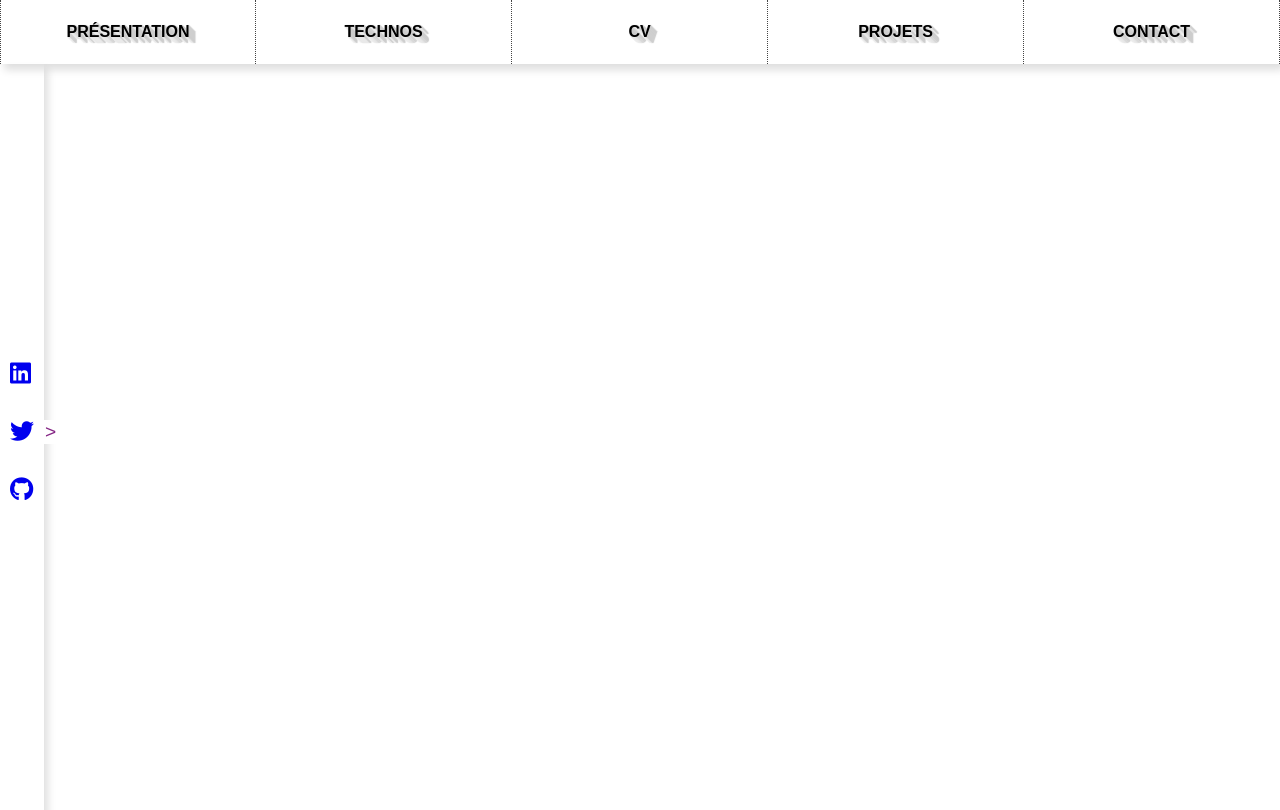
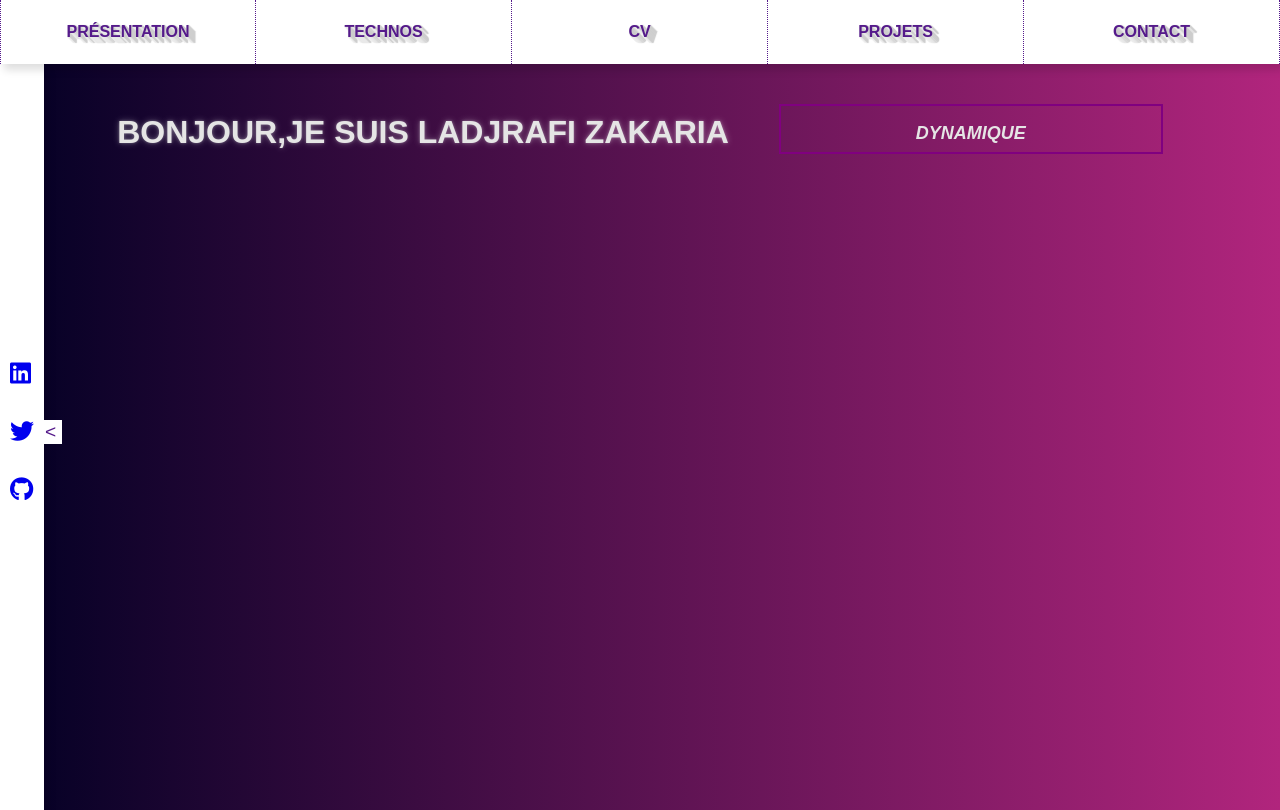
Before and after one commit to zakaria-69/Portfolio_React_Sass, a React (Create React App) app: page / in a window 1280 px wide. Built offline with nearby package versions, Linux system fonts and the light colour scheme; a web font is replaced by a local one.

Commit message:
creation anim de presentation

```diff
--- a/public/index.html
+++ b/public/index.html
@@ -1,5 +1,5 @@
 <!DOCTYPE html>
-<html lang="en">
+<html lang="fr">
   <head>
     <meta charset="utf-8" />
     <link rel="icon" href="%PUBLIC_URL%/favicon.ico" />
--- /dev/null
+++ b/src/components/Presentation.js
@@ -0,0 +1,53 @@
+import React from 'react';
+
+const Presentation = () => {
+    return (
+        <main className='presentation__container presentation__anim'>
+            <h1>Bonjour,je suis Ladjrafi Zakaria</h1>
+            <section className='presentation__container__animation'>
+                <div className='first'>
+                    <div>
+                        Fraichement diplômé
+                    </div>
+                </div>
+                <div className='second'>
+                    <div>
+                        Développeur Integrateur web
+                    </div>
+                </div>
+                <div className='third'>
+                    <div>
+                        Motivé
+                    </div>
+                </div>
+                <div className='fourth'>
+                    <div>
+                        Dynamique
+                    </div>
+                </div>
+                <div className='fifth'>
+                    <div>
+                        Rigoureux
+                    </div>
+                </div>
+                <div className='sixth'>
+                    <div>
+                        Passionné
+                    </div>
+                </div>
+                <div className='seventh'>
+                    <div>
+                        force de proposition
+                    </div>
+                </div>
+                <div className='height'>
+                    <div>
+                        Curieux
+                    </div>
+                </div>
+            </section>
+        </main>
+    );
+}
+
+export default Presentation;
--- a/src/components/SideBar.js
+++ b/src/components/SideBar.js
@@ -40,7 +40,7 @@ const LeftLinks = () => {
                     <button className='toggle__sidebar'
                         onClick={handleToggleSidebar}
                         id='toggleSidebar'
-                        title='réseaux'>&gt;</button>
+                        title='réseaux'>&lt;</button>
                 </div>)
                 :
                 (
--- a/src/pages/Home.js
+++ b/src/pages/Home.js
@@ -1,5 +1,6 @@
 import React from 'react';
 import Navbar from '../components/Navbar';
+import Presentation from '../components/Presentation';
 import LeftLinks from '../components/SideBar';
 
 
@@ -8,6 +9,7 @@ const Home = () => {
             <div className='homepage__container'>
                 <Navbar />
                 <LeftLinks />
+                <Presentation />
             </div>
 
 
--- a/src/style/base/_init.scss
+++ b/src/style/base/_init.scss
@@ -1,3 +1,6 @@
+//principal color : color: #551A8B;
+
+
 /*Initialisation début de projet*/
 *, ::before,::after{
     box-sizing: border-box;
--- a/src/style/pages/_home.scss
+++ b/src/style/pages/_home.scss
@@ -1,45 +1,45 @@
 //gestion de la partie navigation header
 
-header{
+header {
     //border: solid black 2px;
     display: flex;
     width: 100%;
     position: fixed;
     height: 4rem;
-    box-shadow: .25rem 0.4rem 0.5rem 0 rgba(0, 0, 0, 0.13) ;
+    box-shadow: .25rem 0.4rem 0.5rem 0 rgba(0, 0, 0, 0.13);
+    z-index: 10;
 
-    .nav__header{
+    .nav__header {
         // border: solid red 2px;
         width: 100%;
         display: flex;
 
-        &__ul{
+        &__ul {
             // border: solid green 2px;
             width: 100%;
             display: flex;
-           // justify-content: space-around;
             padding: 0;
             height: 100%;
             margin: 0;
 
-             &__item{
+            &__item {
                 // border: solid blue 2px;
                 width: 20%;
                 margin: 0 auto;
 
-                &__left{
-                    border-left: dotted 0.1rem #444444;
+                &__left {
+                    border-left: dotted 0.1rem #551A8B;
                 }
 
-                & a{
-                   border-right: dotted 0.1rem #444444;
+                & a {
+                    border-right: dotted 0.1rem #551A8B;
                     @include flex_centre;
                     height: 100%;
                     color: #444444;
                     background: #FFFFFF;
                     text-transform: uppercase;
-                    font-weight: 600;
-                    color:black;
+                    font-weight: 800;
+                    color: #551A8B;
                     /*color: #FFFFFF;
                     background: #232323;
                     text-shadow: 0 0 5px #FFF,
@@ -71,21 +71,27 @@ header{
 }
 
 
-//sideBarre
+//sideBar
 
-.sidebar{
-    //border: solid red 2px;
-    @include flex_centre;
+.sidebar {
+    // border: solid red 2px;
+    display: flex;
+    align-items: center;
     position: fixed;
+    width: 10%;
     top: 64px;
     height: 100%;
+    z-index: 9;
+    opacity: 1;
 
-    &__nav__links{
+
+    &__nav__links {
         // border: solid green 2px;
         height: 100%;
-       box-shadow: .25rem 0.4rem 0.5rem 0 rgba(0, 0, 0, 0.13) ;;
+        box-shadow: .25rem 0.4rem 0.5rem 0 rgba(0, 0, 0, 0.13);
+        background-color: #fff;
 
-        & ul{
+        & ul {
             // border: solid blue 2px;
             padding: 0 10px;
             height: 100%;
@@ -95,20 +101,20 @@ header{
             transform: translateY(-32px);
         }
 
-        &__li{
+        &__li {
             // border: solid orangered 2px;
             width: 100%;
             margin: 20px 0;
         }
 
-        &__link{
+        &__link {
             // border: solid black 2px;
             text-align: center;
         }
 
     }
 
-    .toggle__sidebar{
+    .toggle__sidebar {
         border: none;
         position: relative;
         right: 5px;
@@ -116,10 +122,204 @@ header{
         background-color: white;
         font-weight: 500;
         font-size: larger;
-        color: rgba(112, 2, 112, 0.863);
+        color: #551A8B;
     }
-    .toggle__sidebar:hover{
+
+    .toggle__sidebar:hover {
         cursor: pointer;
     }
 
 }
+
+//presentation
+
+.presentation__container {
+    // border: solid red 2px;
+    position: relative;
+    top: 64px;
+    z-index: 8;
+    display: flex;
+    justify-content: center;
+    align-items: top;
+    height: 93.2vh;
+    margin: 0;
+    padding: 0;
+    background: rgb(2, 0, 36);
+    background: linear-gradient(90deg, rgba(2, 0, 36, 1) 0%, rgba(177, 37, 125, 1) 100%, rgba(0, 212, 255, 1) 100%);
+    background-size: cover;
+    overflow: hidden;
+    text-transform: uppercase;
+
+    color: #e5e5e5;
+    /* text-transform: uppercase;
+    height: 100vh;
+    @include flex_centre;*/
+
+    & h1 {
+        text-shadow: 0 0 7px rgba(255, 255, 255, .3),
+            0 0 3px rgba(255, 255, 255, .3);
+        text-align: center;
+        margin-top: 50px;
+        margin-right: 50px;
+    }
+
+
+    &__animation {
+        height: 50px;
+        overflow: hidden;
+        // margin-left: 3rem;
+        border: solid purple 2px;
+        margin: 40px 0 50px 0;
+        width: 30%;
+
+        .first {
+            //  background-color: #20a7d8;
+            @include sizeAnimPresentation;
+
+        }
+
+        .second {
+            // background-color: #CD921E;
+            @include sizeAnimPresentation;
+
+        }
+
+        .third {
+            // background-color: #c10528;
+            @include sizeAnimPresentation;
+        }
+
+        .fourth {
+            // background-color: yellowgreen;
+            @include sizeAnimPresentation;
+        }
+
+        .fifth {
+            // background-color: orangered;
+            @include sizeAnimPresentation;
+        }
+
+        .sixth {
+            // background-color: green;
+            @include sizeAnimPresentation;
+        }
+
+        .seventh {
+            // background-color: purple;
+            @include sizeAnimPresentation;
+        }
+
+        .height {
+            // background-color: black;
+            @include sizeAnimPresentation;
+        }
+
+    }
+
+    &__animation div>div {
+        padding: 0.25rem 0.75rem;
+        display: inline-block;
+        height: 50px;
+
+    }
+
+    &__animation div:first-child {
+        animation: text-animation 15s infinite 2s both;
+        width: 100%;
+        height: 50px;
+        text-align: center;
+        animation: name duration timing-function delay iteration-count direction fill-mode;
+
+
+    }
+
+
+
+    @keyframes text-animation {
+        0% {
+            margin-top: 0;
+        }
+
+        5% {
+            margin-top: -50px;
+        }
+
+        10% {
+            margin-top: -50px;
+        }
+
+        15% {
+            margin-top: -100px;
+        }
+
+        20% {
+            margin-top: -100px;
+        }
+
+        25% {
+            margin-top: -150px;
+        }
+
+        30% {
+            margin-top: -150px;
+        }
+
+        35% {
+            margin-top: -200px;
+        }
+
+        40% {
+            margin-top: -200px;
+        }
+
+        45% {
+            margin-top: -250px;
+        }
+
+        50% {
+            margin-top: -250px;
+        }
+
+        55% {
+            margin-top: -300px;
+        }
+
+        60% {
+            margin-top: -300px;
+        }
+
+        65% {
+            margin-top: -350px;
+        }
+
+        70% {
+            margin-top: -300px;
+        }
+
+        75% {
+            margin-top: -250px;
+        }
+
+        80% {
+            margin-top: -200px;
+        }
+
+        85% {
+            margin-top: -150px;
+        }
+
+        90% {
+            margin-top: -100px;
+        }
+
+        95% {
+            margin-top: -50px;
+        }
+
+        100% {
+            margin-top: 0px;
+        }
+
+    }
+
+}
--- a/src/style/utils/_mixin.scss
+++ b/src/style/utils/_mixin.scss
@@ -7,3 +7,11 @@
 @mixin displayNone{
     display : none;
 }
+
+@mixin sizeAnimPresentation{
+    height: 50px;
+    padding: 12px;
+    font-weight: 700;
+    font-size: large;
+    font-style: italic;
+}
```
Also changed, not shown: public/img/font_pen_portfolio.jpg (added). Lines whose indentation alone changed are shown as unchanged.
